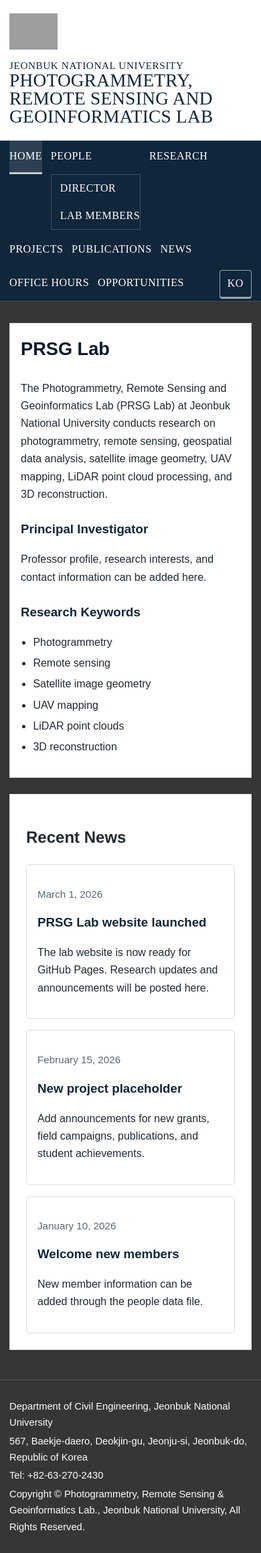
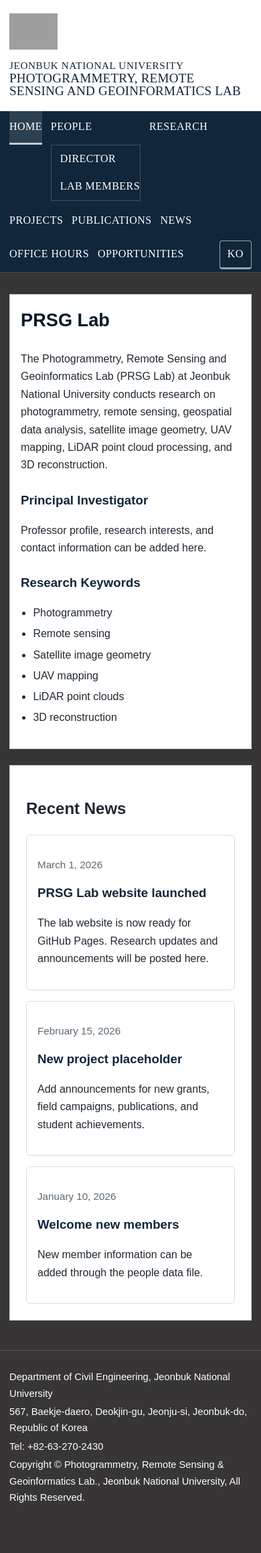
Before and after one commit to PRSG-Lab/prsg-lab.github.io, a Jekyll site: the page built from index.md, in a window 390 px wide. Shown: the whole page at 67% size. Built offline with Jekyll 4.4.1, drawn with Linux system fonts in a browser that asks for light colours; some web fonts are replaced; after the commit the page ends 2274 px from its top, so only the background shows below that; grey boxes are pictures that could not be loaded.

Commit message:
Add files via upload

```diff
--- a/assets/css/style.css
+++ b/assets/css/style.css
@@ -158,7 +158,7 @@
   display: block;
   color: var(--navy);
   font-family: capita, "Times New Roman", "Courier New", serif;
-  font-size: clamp(2rem, 3vw, 3.2rem);
+  font-size: clamp(1.4rem, 2.8vw, 2.94rem);
   font-weight: 400;
   line-height: 0.95;
   letter-spacing: 0.01em;
@@ -661,7 +661,7 @@
   }
 
   .site-title-link {
-    font-size: clamp(1.45rem, 7vw, 2.4rem);
+    font-size: clamp(1.015rem, 4.9vw, 1.68rem);
     line-height: 1;
   }
 
```
